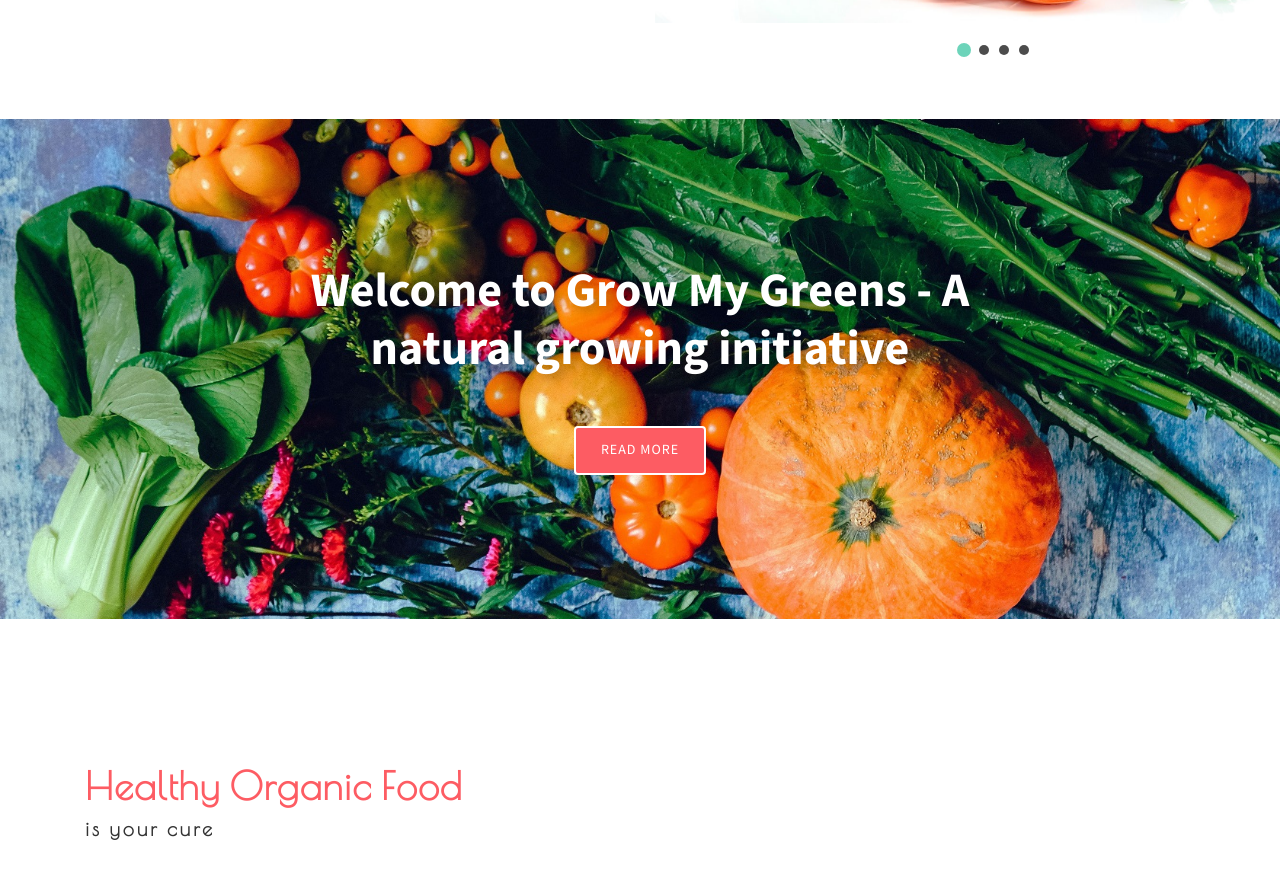
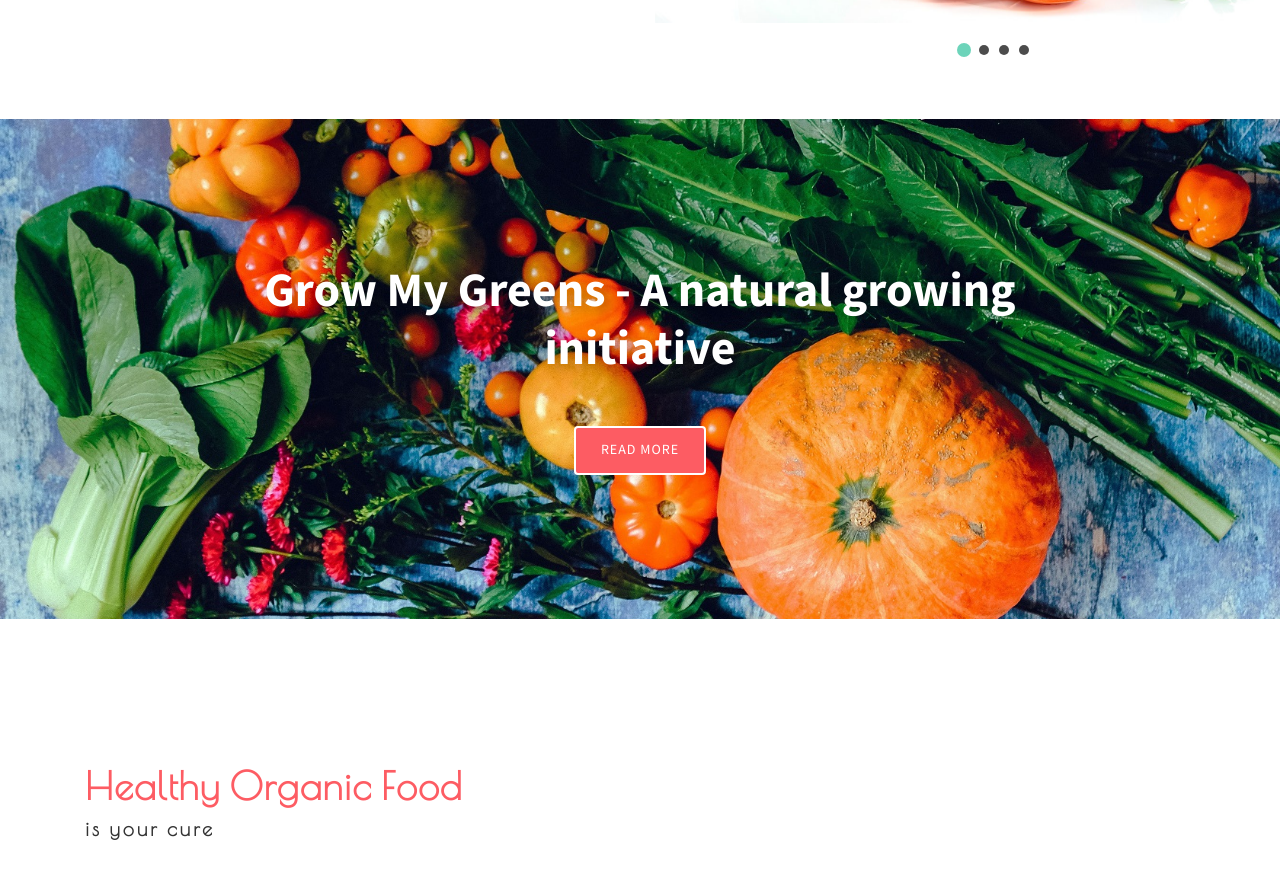
Before and after one commit to dhanyacm/GrowMyGreens, a Jekyll site: the page built from index.html, in a window 1280 px wide and 900 px high, scrolled down 573 px. Shown: the top 879 px of the window. Built offline with Jekyll 4.4.1, drawn with Linux system fonts in a browser that asks for light colours.

Commit message:
Update index.html

```diff
--- a/index.html
+++ b/index.html
@@ -11,7 +11,7 @@ frontpage: true
 	<div class="about py-5">
 		<div class="container py-xl-5 py-lg-3">
 			<div class="welcome-left text-center py-md-5 py-sm-3">
-				<h3>Welcome to Grow My Greens - A natural growing initiative </h3>
+				<h3>Grow My Greens - A natural growing initiative </h3>
 				<a href="about.html" class="btn button-style button-style-2 mt-sm-5 mt-4">Read More</a>
 			</div>
 		</div>
```
